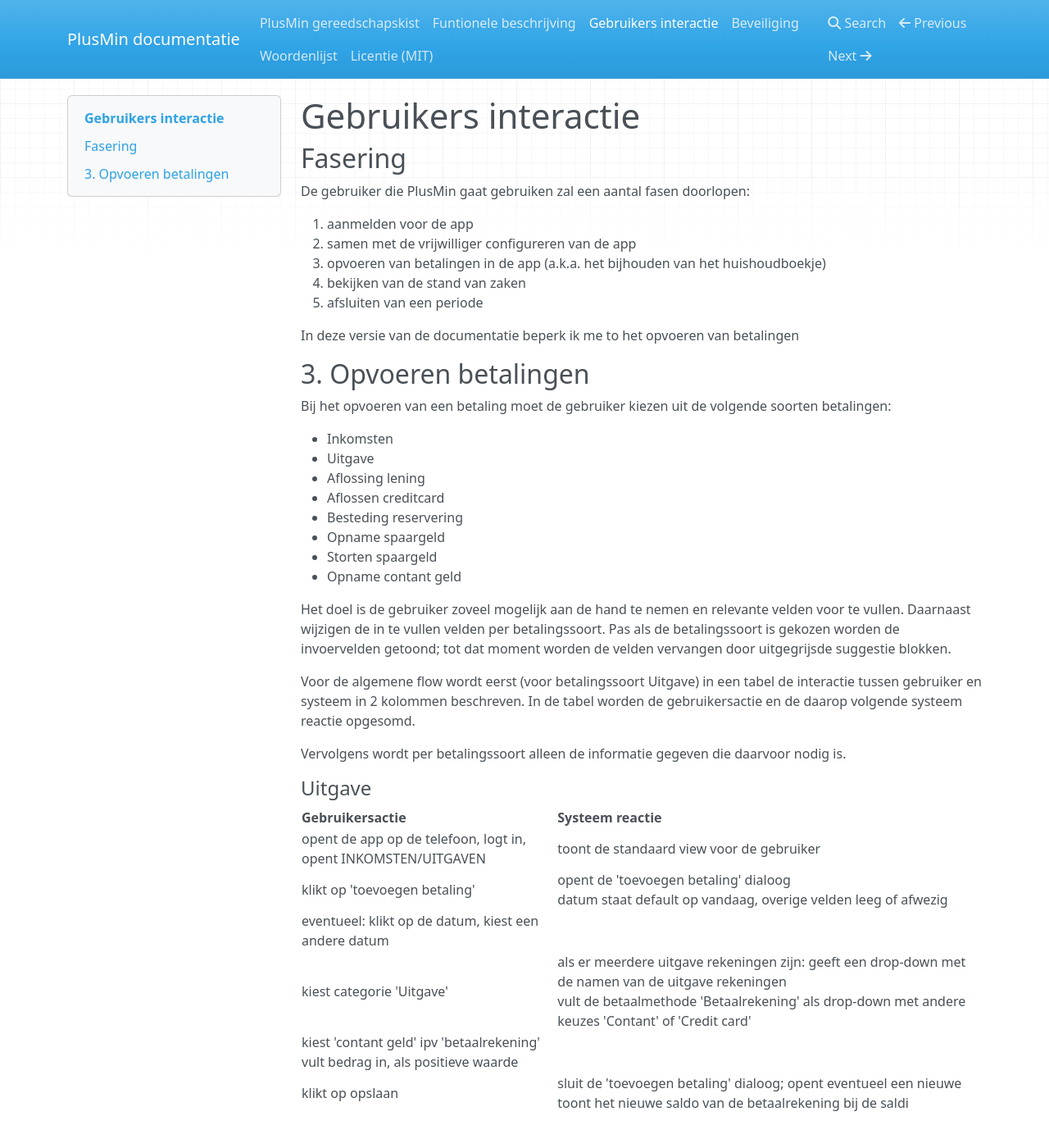
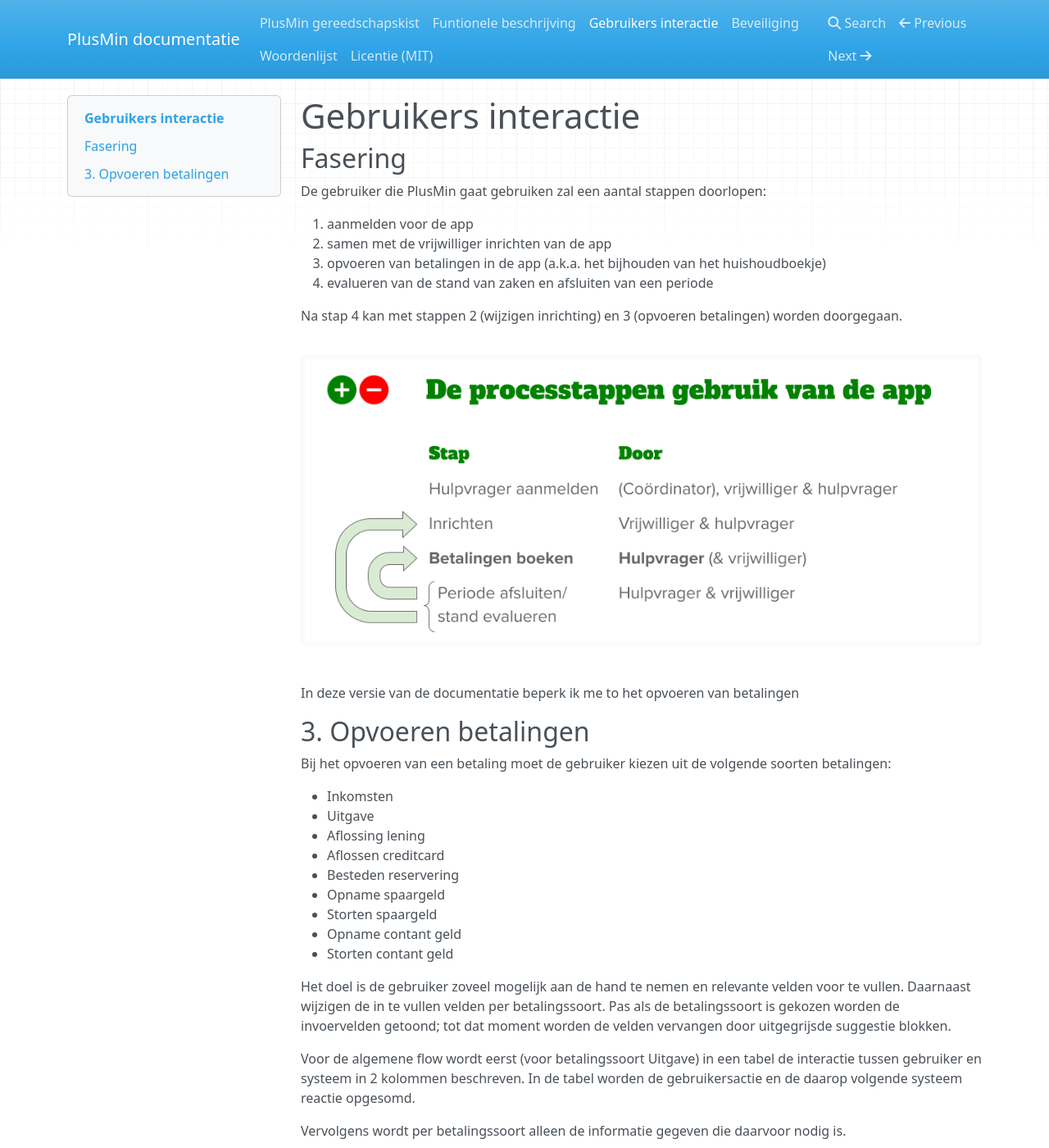
Before and after one commit to plusminapp/pm-docs, an MkDocs documentation site: the page built from docs/2-gebruikers-interactie.md, in a window 1280 px wide and 1400 px high. Shown: the whole window at 82% size. Built offline with MkDocs 1.6.1, drawn with Linux system fonts in a browser that asks for light colours; nearby versions of some CDN libraries.

Commit message:
configureren -> inrichten

```diff
--- a/docs/2-gebruikers-interactie.md
+++ b/docs/2-gebruikers-interactie.md
@@ -2,13 +2,16 @@
 
 ## Fasering
 
-De gebruiker die PlusMin gaat gebruiken zal een aantal fasen doorlopen:
+De gebruiker die PlusMin gaat gebruiken zal een aantal stappen doorlopen:
 
 1. aanmelden voor de app
-2. samen met de vrijwilliger configureren van de app
+2. samen met de vrijwilliger inrichten van de app
 3. opvoeren van betalingen in de app (a.k.a. het bijhouden van het huishoudboekje)
-4. bekijken van de stand van zaken
-5. afsluiten van een periode
+4. evalueren van de stand van zaken en afsluiten van een periode
+
+Na stap 4 kan met stappen 2 (wijzigen inrichting) en 3 (opvoeren betalingen) worden doorgegaan.
+
+![](./img/PM-processtappen.png)
 
 In deze versie van de documentatie beperk ik me to het opvoeren van betalingen
 
@@ -20,10 +23,11 @@ Bij het opvoeren van een betaling moet de gebruiker kiezen uit de volgende soort
 - Uitgave
 - Aflossing lening
 - Aflossen creditcard
-- Besteding reservering
+- Besteden reservering
 - Opname spaargeld
 - Storten spaargeld
 - Opname contant geld
+- Storten contant geld
 
 Het doel is de gebruiker zoveel mogelijk aan de hand te nemen en relevante velden voor te vullen. Daarnaast wijzigen de
 in te vullen velden per betalingssoort. Pas als de betalingssoort is gekozen worden de invoervelden getoond; tot dat
```
Also changed, not shown: docs/1-functionaliteit.md (+17 -16 lines), docs/8-woordenlijst.md (+18 -2 lines), docs/index.md (+1 -1 lines), docs/img/PM-processtappen.png (added).
